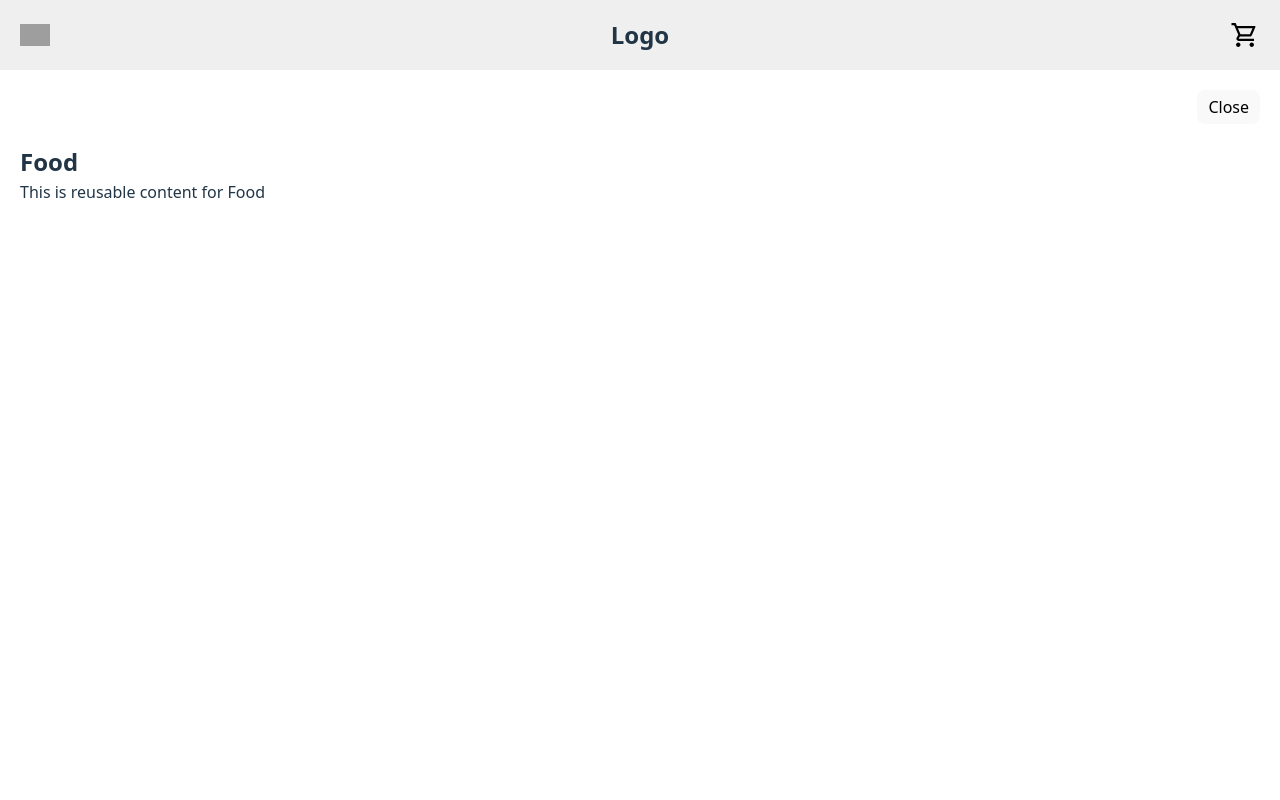
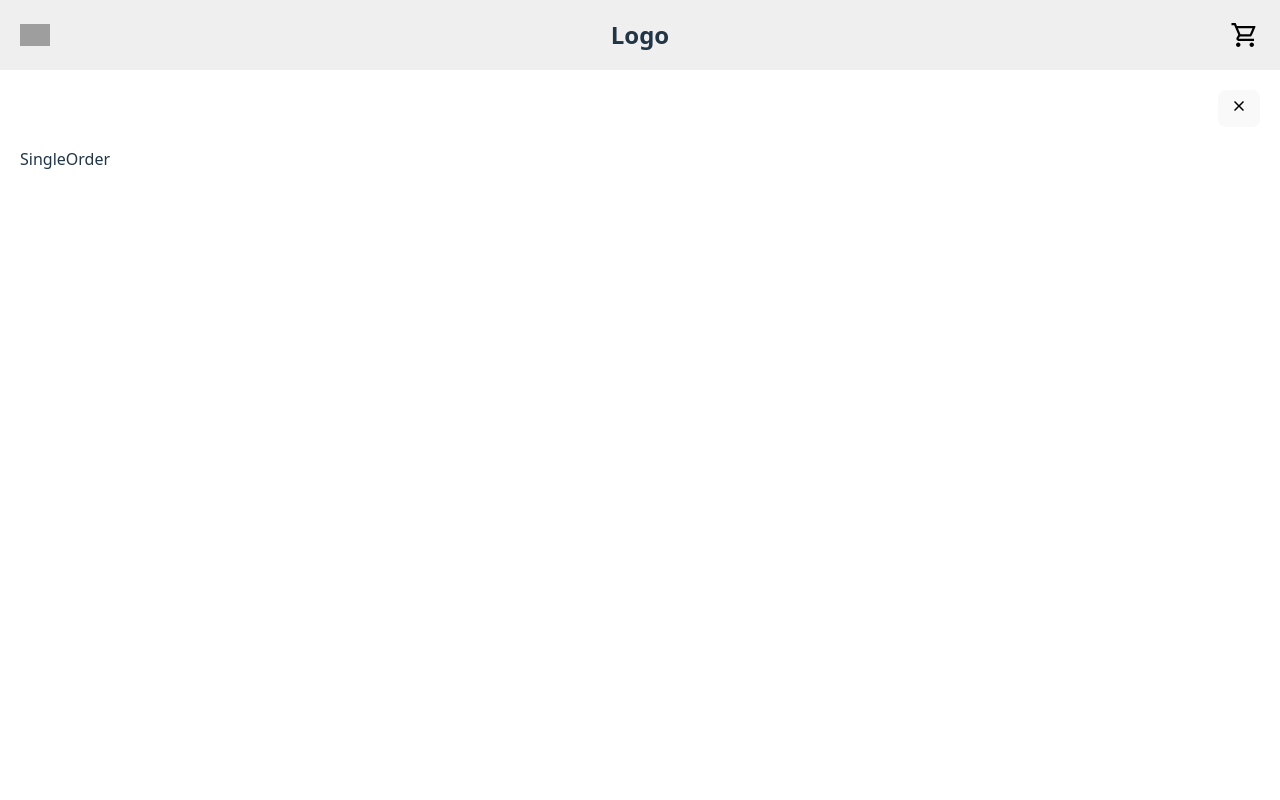
Before and after one commit to itxjoshy/oohs-delight, a React (Vite) app in the folder oohs-delight/: page / in a window 1280 px wide. Both pictures are taken after a click on the button "Food". Shown: the top 800 px of the page. Built offline with nearby package versions, Linux system fonts and the light colour scheme; grey boxes are pictures that could not be loaded.

Commit message:
update: design changes - update to slide scrolling page

```diff
--- /dev/null
+++ b/oohs-delight/src/components/Booking.jsx
@@ -0,0 +1,7 @@
+import React from "react";
+
+function Booking() {
+  return <div>Booking</div>;
+}
+
+export default Booking;
--- /dev/null
+++ b/oohs-delight/src/components/BulkOrder.jsx
@@ -0,0 +1,7 @@
+import React from "react";
+
+function BulkOrder() {
+  return <div>BulkOrder</div>;
+}
+
+export default BulkOrder;
--- a/oohs-delight/src/components/Landing.jsx
+++ b/oohs-delight/src/components/Landing.jsx
@@ -145,10 +145,7 @@ function Landing() {
           </span>
           Food
         </button>
-        <button
-          aria-label="Bulk orders"
-          onClick={() => openPage("Bulk orders")}
-        >
+        <button aria-label="Bulk orders" onClick={() => openPage("Bulk-order")}>
           <span className="selector-icon" aria-hidden="true">
             <img src={bulk} alt="" />
           </span>
--- /dev/null
+++ b/oohs-delight/src/components/SingleOrder.jsx
@@ -0,0 +1,7 @@
+import React from "react";
+
+function SingleOrder() {
+  return <div>SingleOrder</div>;
+}
+
+export default SingleOrder;
--- a/oohs-delight/src/components/landing.css
+++ b/oohs-delight/src/components/landing.css
@@ -65,7 +65,9 @@ main {
   padding: 0 20px;
   margin-top: 20px;
   display: grid;
-  grid-template-columns: repeat(3, 1fr);
+  grid-template-columns: repeat(3, 100px);
+  align-items: center;
+  justify-content: center;
   gap: 10px;
   button {
     width: 100%;
--- a/oohs-delight/src/components/page.jsx
+++ b/oohs-delight/src/components/page.jsx
@@ -1,13 +1,18 @@
 import React from "react";
+import closeButton from "../assets/close-menu-icon.svg";
+import SingleOrder from "./SingleOrder";
+import BulkOrder from "./BulkOrder";
+import Booking from "./Booking";
 import "./page.css";
 function Page({ activeContent, isOpen, closePage }) {
   return (
     <div className={`slide-page ${isOpen ? "open" : "closed"}`}>
       <button className="close-btn" onClick={closePage}>
-        Close
+        <img src={closeButton} alt="Close" />
       </button>
-      <h2>{activeContent}</h2>
-      <p>This is reusable content for {activeContent}</p>
+      {activeContent === "Food" && <SingleOrder />}
+      {activeContent === "Bulk-order" && <BulkOrder />}
+      {activeContent === "Booking" && <Booking />}
     </div>
   );
 }
```
Also changed, not shown: oohs-delight/src/icon_booking.svg (deleted).
